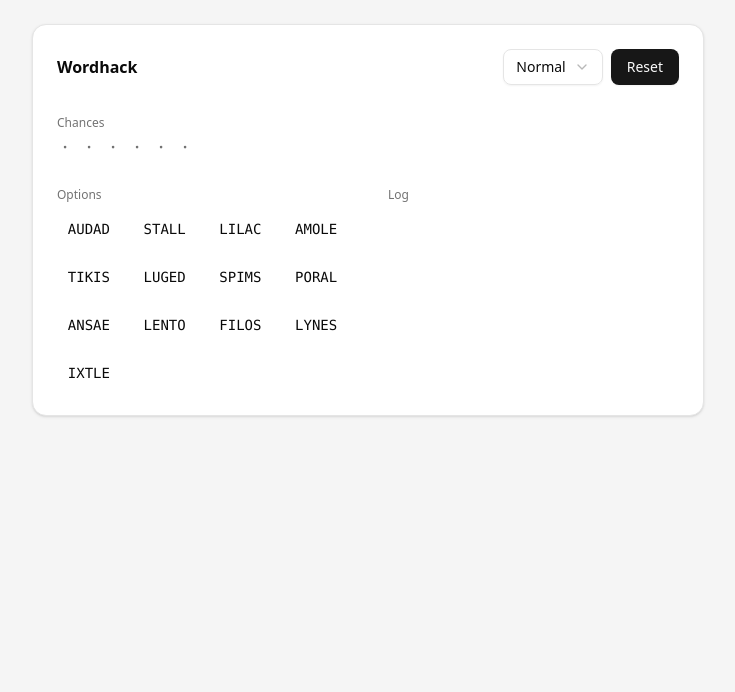
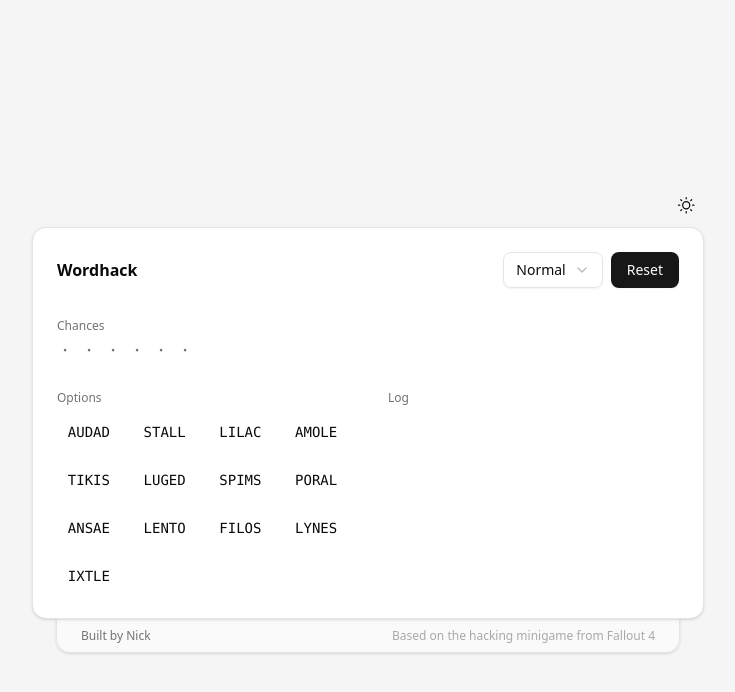
Before and after one commit to nicksheffield/Wordhack, a React (Vite) app: page / in a window 1280 px wide. Shown: the top 692 px of the page, without its empty margins (272-1007 px from the left). Built offline with nearby package versions, Linux system fonts and the light colour scheme.

Commit message:
feat: added link back to main site

```diff
--- a/package.json
+++ b/package.json
@@ -18,10 +18,11 @@
 		"clsx": "^2.1.1",
 		"lucide": "^0.542.0",
 		"lucide-react": "^0.542.0",
+		"next-themes": "^0.4.6",
 		"react": "^19.1.1",
 		"react-dom": "^19.1.1",
 		"tailwind-merge": "^3.3.1",
-		"tailwindcss": "^4.1.13"
+		"tailwindcss": "^4.1.17"
 	},
 	"devDependencies": {
 		"@eslint/js": "^9.33.0",
--- a/src/App.tsx
+++ b/src/App.tsx
@@ -11,6 +11,7 @@ import { cn, getLikeness, randInt, shuffle } from '@/lib/utils'
 import { CheckIcon, DotIcon, XIcon } from 'lucide-react'
 import { useCallback, useMemo, useState } from 'react'
 import dict from './dictionary.json'
+import { ThemeToggle } from '@/components/ThemeToggle'
 
 type Difficulty = {
 	name: string
@@ -29,7 +30,7 @@ const difficulties: Difficulty[] = [
 	{
 		name: 'Hard',
 		chances: 4,
-		options: 8,
+		options: 16,
 		matchingOptions: [3, 5],
 	},
 ]
@@ -116,8 +117,13 @@ export const App = () => {
 	}
 
 	return (
-		<div className="flex items-center flex-col sm:py-6 bg-white sm:bg-muted min-h-screen">
-			<Card className="max-w-2xl w-full sm:rounded-xl rounded-none border-0 shadow-none sm:border sm:shadow-sm">
+		<div className="flex items-center flex-col justify-center gap-6 sm:py-6 bg-white sm:bg-muted min-h-screen">
+			<div className="flex flex-col gap-6 max-w-2xl w-full relative">
+				<div className="absolute -top-10 right-0">
+					<ThemeToggle />
+				</div>
+
+				<Card className=" sm:rounded-xl rounded-none border-0 shadow-none sm:border sm:shadow-sm z-20 relative">
 					<CardHeader>
 						<div className="flex justify-between items-center">
 							<CardTitle>Wordhack</CardTitle>
@@ -151,7 +157,7 @@ export const App = () => {
 								Chances
 							</div>
 							<div className="flex items-center gap-2">
-							{Array.from({ length: guesses }).map((_) => (
+								{Array.from({ length: guesses }).map(() => (
 									<XIcon className="size-4 text-destructive" />
 								))}
 
@@ -159,7 +165,7 @@ export const App = () => {
 									<CheckIcon className="size-4 text-green-500" />
 								)}
 
-							{Array.from({ length: chances }).map((_) => (
+								{Array.from({ length: chances }).map(() => (
 									<DotIcon className="size-4 text-muted-foreground" />
 								))}
 							</div>
@@ -230,6 +236,28 @@ export const App = () => {
 						</div>
 					</CardContent>
 				</Card>
+
+				<div className="relative z-10 -my-20 px-6">
+					<Card className="flex flex-row items-center justify-between bg-card/50 pt-16 pb-2 px-6">
+						<div className="text-xs font-medium text-muted-foreground">
+							<a
+								href="https://nicksheffield.com"
+								target="_blank"
+								rel="noreferrer"
+								className={cn(
+									'group hover:underline hover:text-indigo-600'
+								)}
+							>
+								Built by Nick
+							</a>
+						</div>
+
+						<div className="text-xs text-muted-foreground/60">
+							Based on the hacking minigame from Fallout 4
+						</div>
+					</Card>
+				</div>
+			</div>
 		</div>
 	)
 }
--- /dev/null
+++ b/src/components/ThemeProvider.tsx
@@ -0,0 +1,37 @@
+'use client'
+
+import { ThemeProvider as NextThemeProvider, useTheme } from 'next-themes'
+import { type PropsWithChildren, useEffect } from 'react'
+
+function ThemeWatcher() {
+	const { resolvedTheme, setTheme } = useTheme()
+
+	useEffect(() => {
+		const media = window.matchMedia('(prefers-color-scheme: dark)')
+
+		function onMediaChange() {
+			const systemTheme = media.matches ? 'dark' : 'light'
+			if (resolvedTheme === systemTheme) {
+				setTheme('system')
+			}
+		}
+
+		onMediaChange()
+		media.addEventListener('change', onMediaChange)
+
+		return () => {
+			media.removeEventListener('change', onMediaChange)
+		}
+	}, [resolvedTheme, setTheme])
+
+	return null
+}
+
+export const ThemeProvider = ({ children }: PropsWithChildren) => {
+	return (
+		<NextThemeProvider attribute="class">
+			<ThemeWatcher />
+			{children}
+		</NextThemeProvider>
+	)
+}
--- /dev/null
+++ b/src/components/ThemeToggle.tsx
@@ -0,0 +1,60 @@
+'use client'
+
+import { Button } from '@/components/ui/button'
+import { useTheme } from 'next-themes'
+import { type ComponentPropsWithoutRef } from 'react'
+
+function SunIcon(props: ComponentPropsWithoutRef<'svg'>) {
+	return (
+		<svg
+			viewBox="0 0 24 24"
+			strokeWidth="1.5"
+			strokeLinecap="round"
+			strokeLinejoin="round"
+			aria-hidden="true"
+			{...props}
+		>
+			<path d="M8 12.25A4.25 4.25 0 0 1 12.25 8v0a4.25 4.25 0 0 1 4.25 4.25v0a4.25 4.25 0 0 1-4.25 4.25v0A4.25 4.25 0 0 1 8 12.25v0Z" />
+			<path
+				d="M12.25 3v1.5M21.5 12.25H20M18.791 18.791l-1.06-1.06M18.791 5.709l-1.06 1.06M12.25 20v1.5M4.5 12.25H3M6.77 6.77 5.709 5.709M6.77 17.73l-1.061 1.061"
+				fill="none"
+			/>
+		</svg>
+	)
+}
+
+function MoonIcon(props: ComponentPropsWithoutRef<'svg'>) {
+	return (
+		<svg viewBox="0 0 24 24" aria-hidden="true" {...props}>
+			<path
+				d="M17.25 16.22a6.937 6.937 0 0 1-9.47-9.47 7.451 7.451 0 1 0 9.47 9.47ZM12.75 7C17 7 17 2.75 17 2.75S17 7 21.25 7C17 7 17 11.25 17 11.25S17 7 12.75 7Z"
+				strokeWidth="1.5"
+				strokeLinecap="round"
+				strokeLinejoin="round"
+			/>
+		</svg>
+	)
+}
+
+export function ThemeToggle() {
+	const { resolvedTheme, setTheme } = useTheme()
+	const otherTheme = resolvedTheme === 'dark' ? 'light' : 'dark'
+
+	return (
+		<Button
+			type="button"
+			variant="secondary"
+			size="icon"
+			aria-label={`Switch to ${otherTheme} theme`}
+			onClick={() => setTheme(otherTheme)}
+			className="relative flex flex-col items-stretch justify-start gap-0 overflow-hidden shadow-none bg-transparent!"
+		>
+			<div className="flex size-9 shrink-0 -translate-y-full items-center justify-center transition-transform duration-200 dark:translate-y-0">
+				<MoonIcon className="stroke-foreground fill-foreground/20 size-5!" />
+			</div>
+			<div className="flex size-9 shrink-0 -translate-y-full items-center justify-center transition-transform duration-200 dark:translate-y-0">
+				<SunIcon className="stroke-foreground size-5! fill-none" />
+			</div>
+		</Button>
+	)
+}
--- a/src/components/ui/button.tsx
+++ b/src/components/ui/button.tsx
@@ -5,7 +5,7 @@ import * as React from 'react'
 import { cn } from '@/lib/utils'
 
 const buttonVariants = cva(
-	"inline-flex items-center justify-center gap-2 whitespace-nowrap rounded-md text-sm font-medium transition-all disabled:pointer-events-none disabled:opacity-50 [&_svg]:pointer-events-none [&_svg:not([class*='size-'])]:size-4 shrink-0 [&_svg]:shrink-0 outline-none focus-visible:border-ring focus-visible:ring-ring/50 focus-visible:ring-[3px] aria-invalid:ring-destructive/20 dark:aria-invalid:ring-destructive/40 aria-invalid:border-destructive cursor-pointer",
+	"inline-flex items-center justify-center gap-2 whitespace-nowrap rounded-md text-sm font-medium transition-[background-color] disabled:pointer-events-none disabled:opacity-50 [&_svg]:pointer-events-none [&_svg:not([class*='size-'])]:size-4 shrink-0 [&_svg]:shrink-0 outline-none focus-visible:border-ring focus-visible:ring-ring/50 focus-visible:ring-[3px] aria-invalid:ring-destructive/20 dark:aria-invalid:ring-destructive/40 aria-invalid:border-destructive cursor-pointer",
 	{
 		variants: {
 			variant: {
@@ -55,4 +55,5 @@ function Button({
 	)
 }
 
+// eslint-disable-next-line react-refresh/only-export-components
 export { Button, buttonVariants }
--- a/src/main.tsx
+++ b/src/main.tsx
@@ -2,9 +2,12 @@ import { StrictMode } from 'react'
 import { createRoot } from 'react-dom/client'
 import { App } from './App.tsx'
 import './main.css'
+import { ThemeProvider } from '@/components/ThemeProvider.tsx'
 
 createRoot(document.getElementById('root')!).render(
 	<StrictMode>
-		<App />
+		<ThemeProvider>
+			<App />
+		</ThemeProvider>
 	</StrictMode>
 )
```
Also changed, not shown: 1 other file (tests, documents, lock files or other folders). Lines whose indentation alone changed are shown as unchanged.
